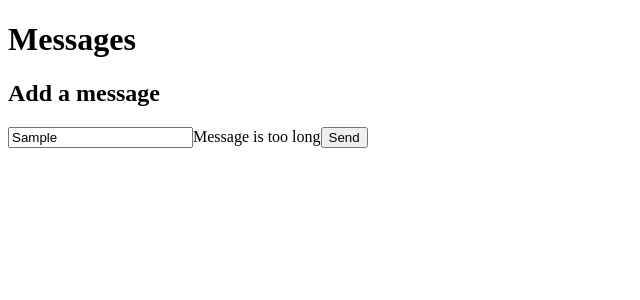
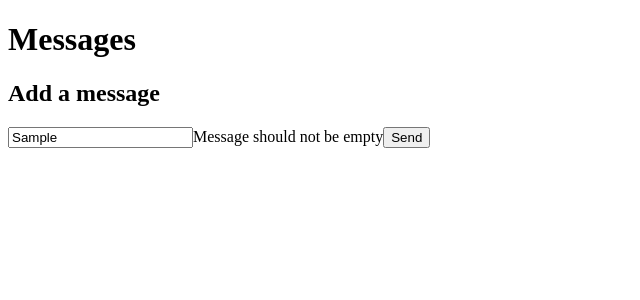
Before and after one commit to tJimbow/jmessenger, a Vue app: page / in a window 1280 px wide. Both pictures are taken after typing "Sample" into the empty fields and a click on the button "Send". Shown: the top 300 px of the page, without its empty margins (0-640 px from the left). Built offline with nearby package versions, Linux system fonts and the light colour scheme; no server answers.

Commit message:
fix empty message usecase for component test

```diff
--- a/src/infrastructure/primary/MessageForm.vue
+++ b/src/infrastructure/primary/MessageForm.vue
@@ -2,7 +2,7 @@
     <div>
         <h2 data-selector="message.add.title">{{ title }}</h2>
         <input data-selector="message.add.text" type="text" placeholder="Enter your message" v-model="messageText" />
-        <span v-if="isErrorVisible" data-selector="message.add.error">Message is too long</span>
+        <span v-if="errorText != ''" data-selector="message.add.error">{{ errorText }}</span>
         <button data-selector="message.add.button" @click="onClick">Send</button>
     </div>
 </template>
@@ -13,14 +13,15 @@ import type { DateProvider } from './DateProvider';
 import { PostMessage } from './PostMessage';
 import { MessageHttp } from '../secondary/MessageHttp';
 import type { HttpInstance } from '@/infrastructure/primary/HttpInstance';
+import { MessageTooLongError } from '@/domain/MessageTooLongError';
 
 export default defineComponent({
     name: 'MessageForm',
     setup() {
         const httpInstance = inject<HttpInstance>("httpInstance")!;
         const dateProvider = inject<DateProvider>("dateProvider")!;
+        const errorText = ref<string>("");
         const messageText = ref<string>("");
-        const isErrorVisible = ref<boolean>(false);
 
         const messageHttp = new MessageHttp(httpInstance);
         const postMessage = new PostMessage(messageHttp, dateProvider);
@@ -29,14 +30,18 @@ export default defineComponent({
             try {
                 await postMessage.handle({ id: "message-id", author: "Alice", text: messageText.value });
             } catch (error) {
-                isErrorVisible.value = true;
+                if(error instanceof MessageTooLongError) {
+                    errorText.value = "Message is too long";
+                } else {
+                    errorText.value = "Message should not be empty";
+                }
             }
         }
 
         return {
-            isErrorVisible,
             onClick,
             title: 'Add a message',
+            errorText,
             messageText
         }
     }
```
Also changed, not shown: 1 other file (tests, documents, lock files or other folders).
